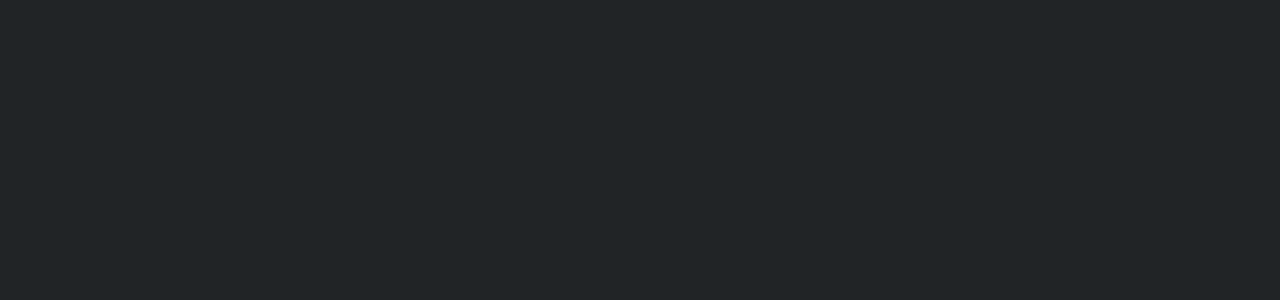
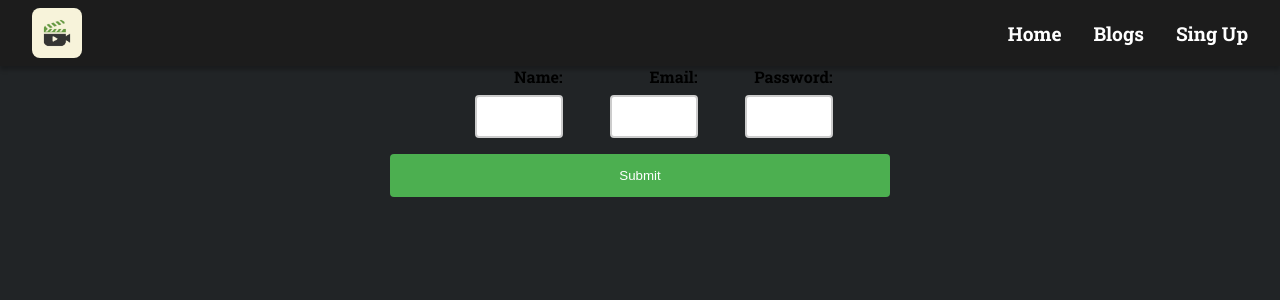
Before and after one commit to sjrubel10/movie, a React (Create React App) app: page /signup in a window 1280 px wide. Before the commit this address had no page. Shown: the top 300 px of the page. Built offline with nearby package versions, Linux system fonts and the light colour scheme.

Commit message:
make api and call

```diff
--- a/package.json
+++ b/package.json
@@ -6,6 +6,7 @@
     "@testing-library/jest-dom": "^5.16.5",
     "@testing-library/react": "^13.4.0",
     "@testing-library/user-event": "^13.5.0",
+    "axios": "^1.3.4",
     "fake": "^0.2.2",
     "react": "^18.2.0",
     "react-dom": "^18.2.0",
--- a/src/App.js
+++ b/src/App.js
@@ -4,7 +4,8 @@
 import Home from "./component/Home";
 import About from "./component/About";
 import Movie from "./component/Movie";
-
+import Registration from "./component/Registration";
+import MovieLists from "./component/Movielists";
 import Layout from "./component/Layout";
 
 
@@ -22,6 +23,8 @@
                 <Route index element={<Home />} />
                 <Route path="about" element={<About />} />
                 <Route path="movie/:id" element={<Movie />} />
+                <Route path="signup" element={<Registration />} />
+                <Route path="lists" element={<MovieLists />} />
             </Route>
         </Routes>
     </BrowserRouter>
--- a/src/component/Home.jsx
+++ b/src/component/Home.jsx
@@ -60,7 +60,7 @@
 
             </div>
 
-           {movies.length>0 ?
+           { movies.length>0 ?
             (
                 <div className="container">
                     {/* <MovieCard movies1 = {movies[0]}/> */}
--- a/src/component/Layout.jsx
+++ b/src/component/Layout.jsx
@@ -9,7 +9,7 @@
     <>
       <div className="topbar-container">
         <div className="logo-container">
-            <img src={siteIcon} alt="Website Logo" className="site-logo" />
+        <Link to="/"><img src={siteIcon} alt="Website Logo" className="site-logo" /></Link>
         </div>
         <nav>
             <ul className="nav-links">
@@ -18,6 +18,9 @@
             </li>
             <li>
                 <Link to="/about">Blogs</Link>
+            </li>
+            <li>
+                <Link to="/signup">Sing Up</Link>
             </li>
             </ul>
         </nav>
--- a/src/component/Movie.jsx
+++ b/src/component/Movie.jsx
@@ -3,6 +3,8 @@
 import React, { useState, useEffect } from 'react';
 
 import { searchMovies, get_movie } from './SearchMovies'
+
+import MovieCard from '../MovieCard'
 
 import '../css/movie.css';
 
@@ -15,50 +17,84 @@
 
     const [relatedMovies, setRelatedMovies] = useState([]);
 
-    const [moviesData, setMoviesData] = useState([]);
+    const [moviesData, setMoviesData] = useState({});
 
     const {id} = useParams();
 
     useEffect(() => {
+        get_movie(id).then(data=> {
+                setMoviesData(data);
+        });
+    }, []);
 
-        get_movie(id).then(data=> {
+    useEffect(()=>{
+        if(moviesData.hasOwnProperty('Title')){
 
-                setMoviesData(data);
-
-        });
-
-        console.log(moviesData.Title);
-        searchMovies(moviesData.Title).then(data=> {
+            const temptitle = moviesData.Title.split(' ')[0];
+            searchMovies(temptitle).then(data=> {
                 setRelatedMovies(data)
             });
+        }
 
-        // console.log( relatedMovies );
+    },[moviesData])
 
-    }, []);
+
+
+
+
 
     return (
 
         <div className="conent" key={moviesData.imdbID}>
             <div className="movie-content-holder">
+                <div className="movie-container">
                     <h1>{moviesData.Title}</h1>
                     <div className="movie-info-holder">
+
+                        <div className="info-holder">
                             <span>IMDB Rating: {moviesData.imdbRating !== "N/A" ? moviesData.imdbRating :"N/A"}</span><br/>
                             <span>Actors: {moviesData.Actors}</span>
                             <p>Released : {moviesData.Released}</p>
+                            <span> Language: {moviesData.Language}</span>
+                        </div>
 
-                <span> Language: {moviesData.Language}</span>
                         <div className="cover-image">
                             <img src={moviesData.Poster !== "N/A" ? moviesData.Poster : "https://via.placeholder.com/400"} alt={moviesData.Title}  />
                         </div>
 
+                        <div className="info-holder">
                             <div className="country-name">Country: {moviesData.Country}</div>
                             <div className="description">
                                 <p>{moviesData.Plot !== "" ? moviesData.Plot : " No Description is provided"}</p>
+                            </div>
                         </div>
 
                     </div>
                 </div>
 
+            </div>
+
+             <div className="">
+
+               <span className="related-movie">Related Movie</span>
+               {relatedMovies.length>0 ?
+            (
+                <div className="container">
+                    {/* <MovieCard movies1 = {movies[0]}/> */}
+
+                    {relatedMovies.map( (movie)=> (
+                        <MovieCard movies1 = {movie} key= {Math.random()}/>
+                    ))}
+
+                </div>
+            ) :
+            (
+                <div className="empty">
+                    <h2> No Movies Found</h2>
+                </div>
+            )
+           }
+            </div>
 
         </div>
 
--- /dev/null
+++ b/src/component/Movielists.jsx
@@ -0,0 +1,42 @@
+import React from "react";
+import axios from "axios";
+
+import { useState, useEffect } from "react";
+
+const MovieLists = () => {
+
+    const [getData, setGetData] = useState([])
+
+    useEffect(()=>{
+        axios.get('http://localhost:8888/api/user/save').then((response)=>{
+            // console.log(response.data);
+            setGetData( response.data );
+        })
+
+    },[])
+
+    // {console.log(getData)}
+    return (
+       <>
+       <h1>  Movie Lists</h1>
+       {
+        getData.length> 0 ? (
+            getData.map((data) => {
+
+                {console.log(data)}
+                <h1 style={{color: "#FFFFFF"}}>fadskfjhakdjsfhajklds</h1>
+
+
+            })
+        ) :(
+            <div className="empty">
+                    <h2> No Movies Found</h2>
+                </div>
+        )
+       }
+
+       </>
+    )
+}
+
+export default MovieLists
--- /dev/null
+++ b/src/component/Registration.js
@@ -0,0 +1,55 @@
+import React, { useState } from 'react';
+import axios from 'axios';
+
+import { useNavigate } from 'react-router-dom';
+
+import '../css/Registration.css';
+
+function RegistrationForm() {
+
+  const navigate = useNavigate();
+
+  const [formData, setFormData] = useState({
+    name: '',
+    email: '',
+    password: '',
+  });
+
+  const handleChange = (event) => {
+    setFormData({
+      ...formData,
+      [event.target.name]: event.target.value,
+    });
+  }
+
+  const handleSubmit = (event) => {
+    event.preventDefault();
+    axios.post('http://localhost:8888/api/user/save',formData).then((response)=>{
+      console.log(response.data.status);
+      if( response.data.status == 1 ){
+        navigate('/lists');
+      }
+    })
+    // console.log(formData);
+  }
+
+  return (
+    <form onSubmit={handleSubmit}>
+      <label>
+        Name:
+        <input type="text" name="name" value={formData.name} onChange={handleChange} />
+      </label>
+      <label>
+        Email:
+        <input type="email" name="email" value={formData.email} onChange={handleChange} />
+      </label>
+      <label>
+        Password:
+        <input type="password" name="password" value={formData.password} onChange={handleChange} />
+      </label>
+      <button type="submit">Submit</button>
+    </form>
+  );
+}
+
+export default RegistrationForm;
--- /dev/null
+++ b/src/css/Registration.css
@@ -0,0 +1,53 @@
+form {
+    width: 500px;
+    margin: 0 auto;
+    display: flex;
+    flex-wrap: wrap;
+    justify-content: center;
+    align-items: center;
+}
+
+form div {
+    margin: 10px 0;
+    width: 100%;
+    display: flex;
+    flex-wrap: wrap;
+    align-items: center;
+}
+
+form label {
+    width: 25%;
+    text-align: right;
+    margin-right: 10px;
+    font-weight: bold;
+}
+
+form input[type="text"],
+form input[type="email"],
+form input[type="password"] {
+    width: 70%;
+    padding: 12px 20px;
+    margin: 8px 0;
+    box-sizing: border-box;
+    border: 2px solid #ccc;
+    border-radius: 4px;
+}
+
+form button[type="submit"] {
+    width: 100%;
+    background-color: #4CAF50;
+    color: white;
+    padding: 14px 20px;
+    margin: 8px 0;
+    border: none;
+    border-radius: 4px;
+    cursor: pointer;
+}
+
+form button[type="submit"]:hover {
+    background-color: #45a049;
+}
+
+.error {
+    color: red;
+}
--- a/src/css/movie.css
+++ b/src/css/movie.css
@@ -1,9 +1,9 @@
 .movie-content-holder{
     display: block;
-    /* float: left; */
+    float: left;
     position: relative;
-    width: 800px;
-    margin: auto;
+    width: calc( 100% - 10px);
+    padding: 20px 5px 30px 5px;
 }
 .movie-info-holder{
     display: block;
@@ -15,4 +15,23 @@
 .cover-image {
     display: block;
     float: left;
+    position: relative;
+    padding: 5px;
 }
+
+.movie-container{
+    display: block;
+    position: relative;
+    width: 800px;
+    margin: auto;
+}
+.info-holder {
+    display: block;
+    float: left;
+    width: 100%;
+}
+
+.related-movie{
+    color: #FFFFFF;
+    font-size: 20px;
+}
--- a/src/css/topbar.css
+++ b/src/css/topbar.css
@@ -7,8 +7,8 @@
     box-shadow: 0px 4px 4px rgba(0, 0, 0, 0.25);
   }
 
-  .logo-container img {
-    width: 8rem;
+  .logo-container {
+    /* width: 8rem; */
     height: auto;
   }
 
@@ -72,4 +72,5 @@
     position: relative;
     width: 50px;
     height: 50px;
+    border-radius: 8px;
   }
```
Also changed, not shown: 1 other file (tests, documents, lock files or other folders). Lines whose indentation alone changed are shown as unchanged.
